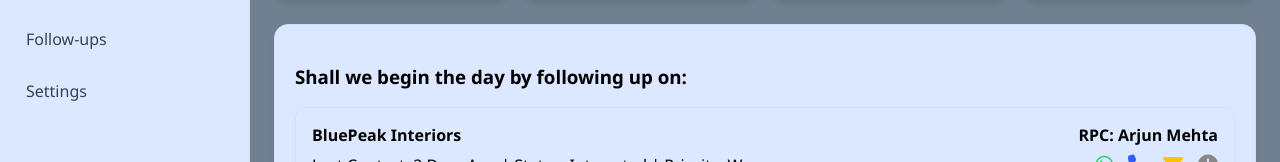
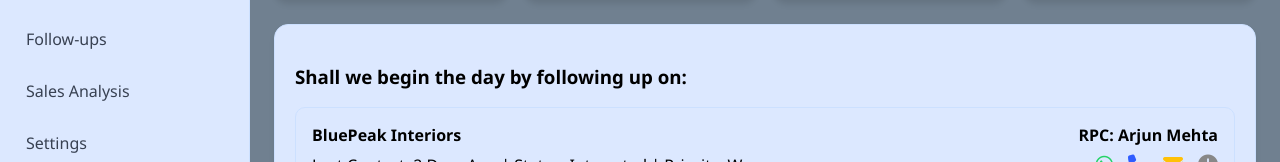
Before and after one commit to stirr3dz3phyr-ship-it/LeadFlow-WarMachine, a React (Vite) app: page / in a window 1280 px wide. Shown: the part 198-360 px from the top of the page. Built offline with nearby package versions, Linux system fonts and the light colour scheme.

Commit message:
Update App.jsx

```diff
--- a/src/App.jsx
+++ b/src/App.jsx
@@ -14,6 +14,7 @@ export default function App() {
           <div className="nav-item">Dashboard</div>
           <div className="nav-item">Leads</div>
           <div className="nav-item">Follow-ups</div>
+          <div className="nav-item">Sales Analysis</div>
           <div className="nav-item">Settings</div>
         </div>
         <div className="logout">Logout</div>
```
